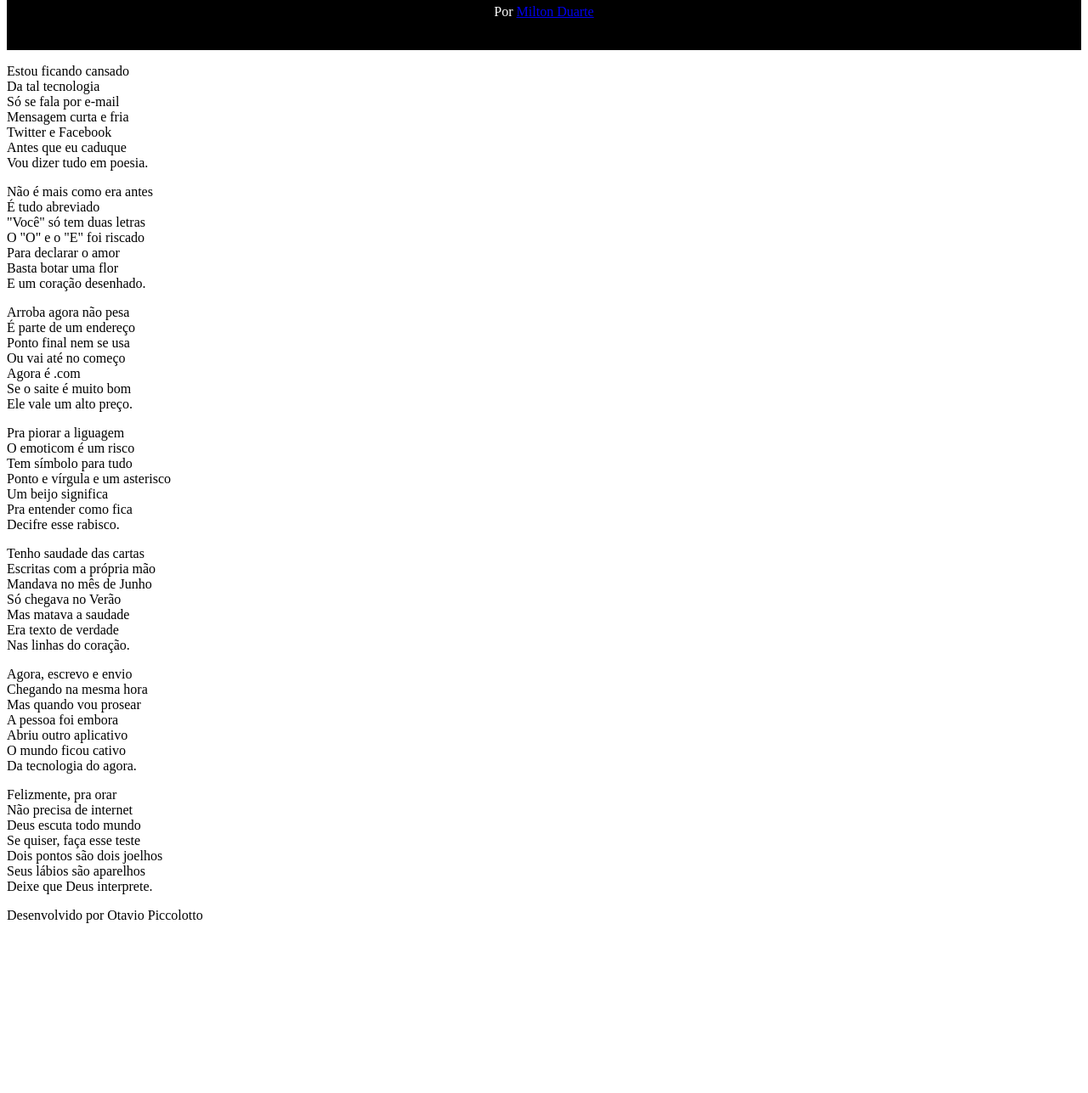
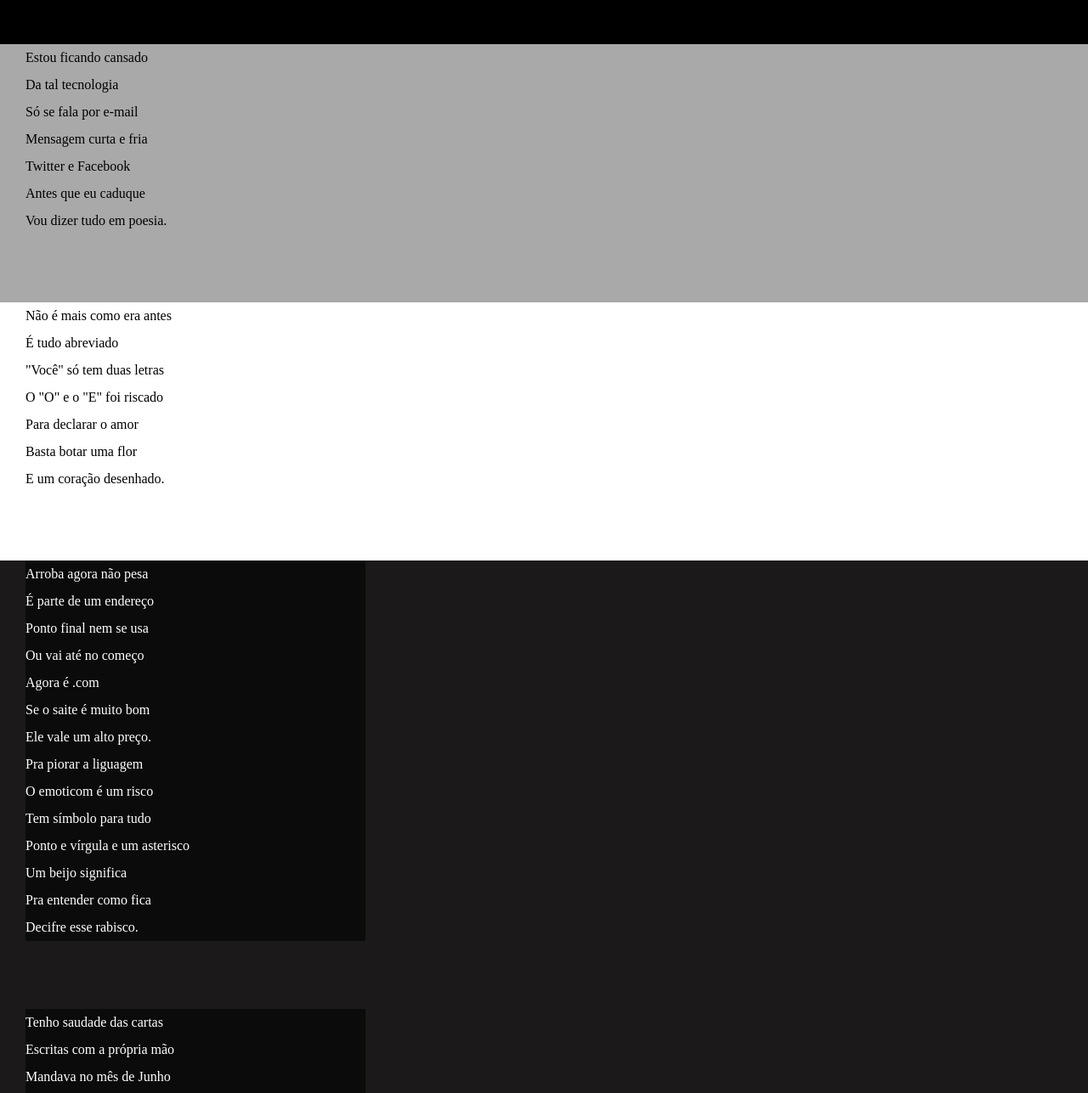
Before and after one commit to otaviopiccolotto/Exercicios, a plain HTML site: page Desafio12/index.html in a window 1280 px wide. Shown: the part 102-1389 px from the top of the page at 85% size. Before the commit the page ends 1205 px from the top, so only its background shows below. Drawn offline with Linux system fonts and the light colour scheme.

Commit message:
atualização

```diff
--- a/Desafio12/index.html
+++ b/Desafio12/index.html
@@ -24,7 +24,7 @@
                 </p>
             </section>
 
-            <section>
+            <section class="normal">
                 <p>
                     Não é mais como era antes <br>
                     É tudo abreviado <br>
@@ -36,7 +36,7 @@
                 </p>
             </section>
 
-            <section>
+            <section class="imagem">
                     <p>
                         Arroba agora não pesa <br>
                         É parte de um endereço <br>
@@ -56,11 +56,11 @@
                         Pra entender como fica <br>
                         Decifre esse rabisco.
                     </p>
-            </section>
+            </section class= "normal">
 
 
 
-            <section>
+            <section class="imagem">
                 <p>
                     Tenho saudade das cartas <br>
                     Escritas com a própria mão <br>
@@ -72,7 +72,7 @@
                 </p>
             </section>
 
-            <section>
+            <section class="normal">
 
                     <p>
                         Agora, escrevo e envio <br>
--- a/Desafio12/style.css
+++ b/Desafio12/style.css
@@ -1,4 +1,14 @@
 @charset "UTF-8";
+
+* {
+    margin: 0px;
+    padding: 0px;
+}
+
+html, body {
+    min-height: 100%;
+    background-color: darkgray;
+}
 
 @font-face {
     font-family: 'PassionOne-Black';
@@ -16,16 +26,54 @@ header {
     background-color: black;
     color: white;
     text-align: center;
-    padding: 20px;
 }
 
 header > h1 {
+    padding-top: 50px;
+    font-variant: small-caps;
     font-family: 'PassionOne-Black', sans-serif;
 }
 
-header > h2 {
+header > p {
+    padding-bottom: 50px;
 }
 
-main > p {
-    font-family:'Sriracha-Regular.ttf';
+header a, footer a {
+    color: white;
+    text-decoration: none;
+    font-weight: bolder;
 }
+
+header a:hover, footer a:hover {
+    text-decoration: underline;
+}
+
+section {
+    padding top: 10vh;
+    padding-bottom: 10vh;
+    line-height: 2em;
+    padding-left: 30px;
+}
+
+section.normal {
+    background-color: white;
+    color: black;
+}
+
+section.imagem {
+    background-color: rgb(27, 25, 25);
+    color: white;
+}
+
+section.imagem > p {
+    width: 400px;
+    background-color: rgba(0, 0, 0, 0.578);
+}
+
+footer {
+    background-color: black;
+    color: white;
+    text-align: center;
+    padding: 10px;
+
+}
```
